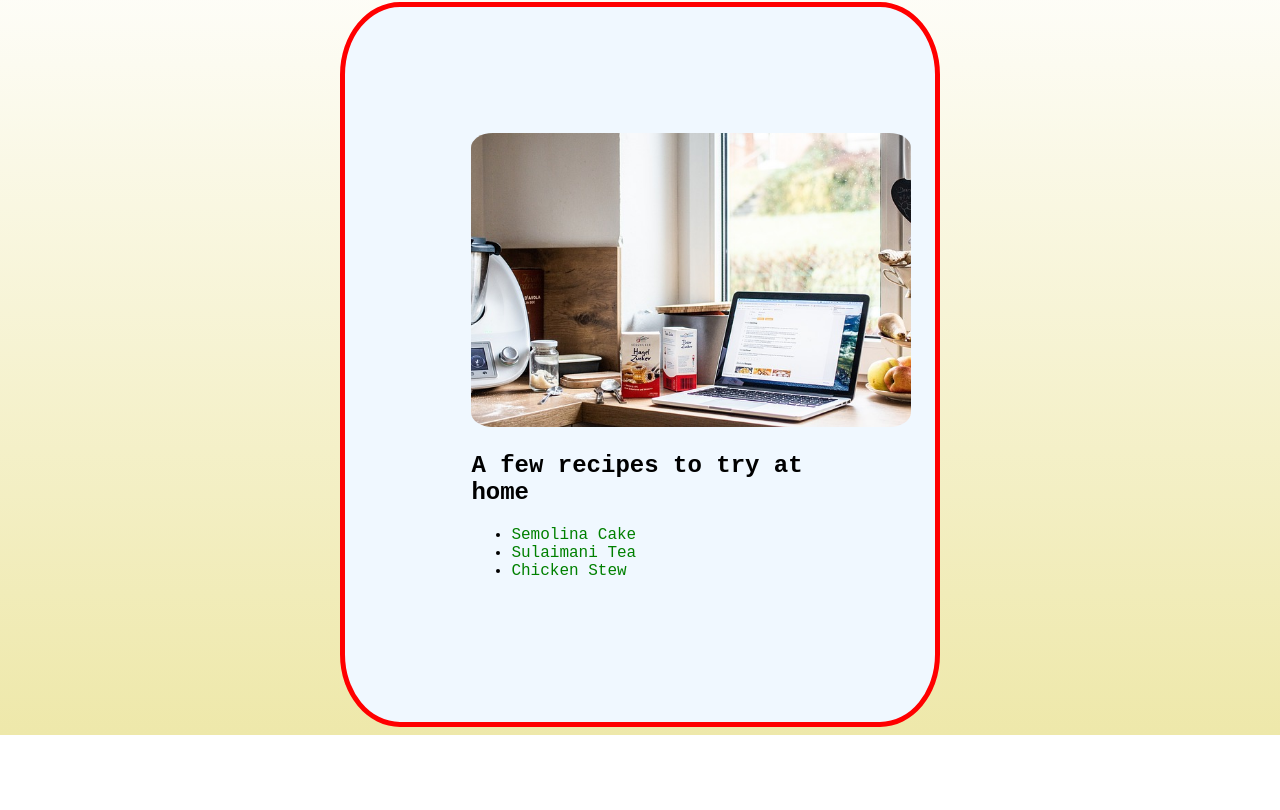
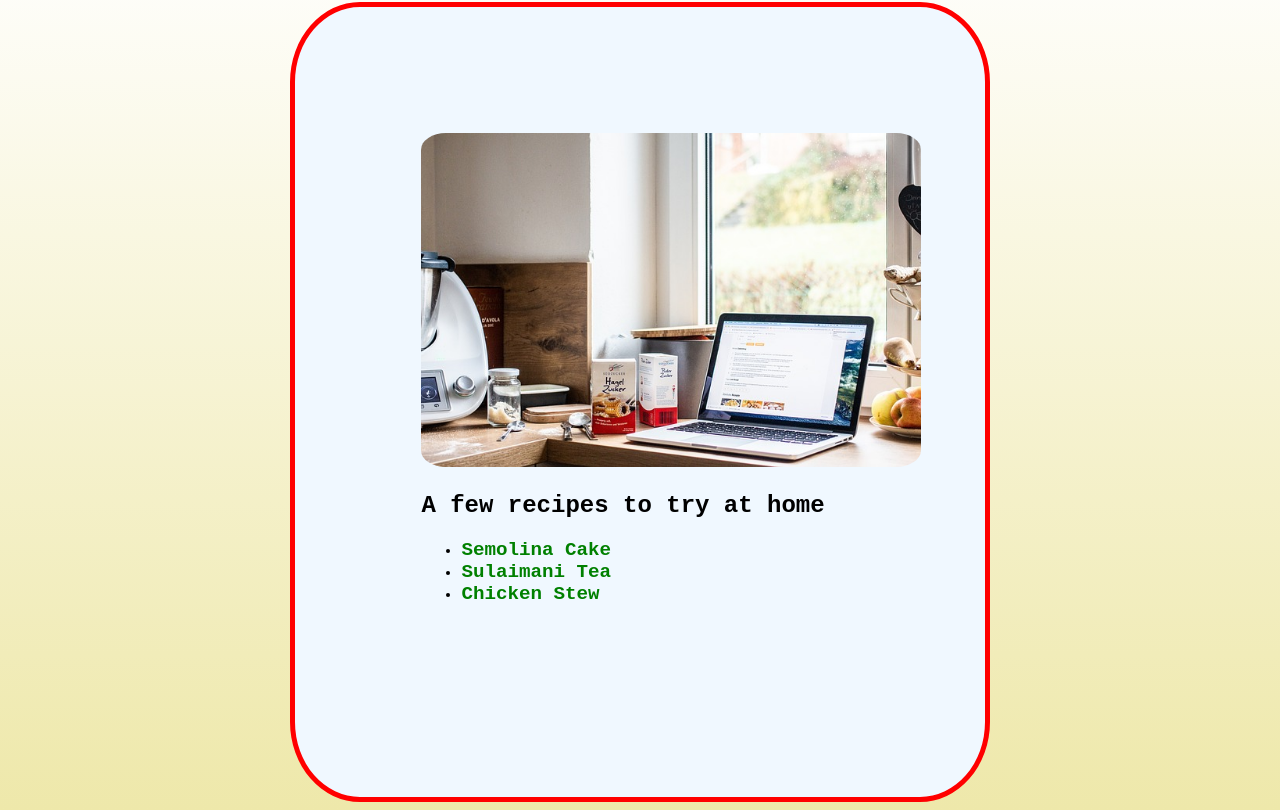
Before and after one commit to nishadnp/odin-recipes, a plain HTML site: page index.html in a window 1280 px wide. Shown: the part 78-888 px from the top of the page. Before the commit the page ends 813 px from the top, so only its background shows below. Drawn offline with Linux system fonts and the light colour scheme.

Commit message:
Fix layout and font issues in .container class
".container" height adjusted. Increased width of image. Adjusted font-size and font-weight of anchor element.

```diff
--- a/css/styles.css
+++ b/css/styles.css
@@ -18,8 +18,8 @@ h1
 
 .container {
     margin: 0 auto;
-    border: 5px solid red;
-    width: 600px;
+    width: 700px;
+    height: 800px;
     padding: 10%;
     border-radius: 10%;
 }
@@ -29,10 +29,7 @@ h1
 }
 
 .container .image {
-    width: 300px;
-    height: 250px;
-
-    width: 440px;
+    width: 500px;
     height: auto;
 }
 
@@ -40,6 +37,8 @@ h1
 .container a {
     text-decoration: none;
     color: green;
+    font-weight: 700;
+    font-size: larger;
 }
 
 
```
